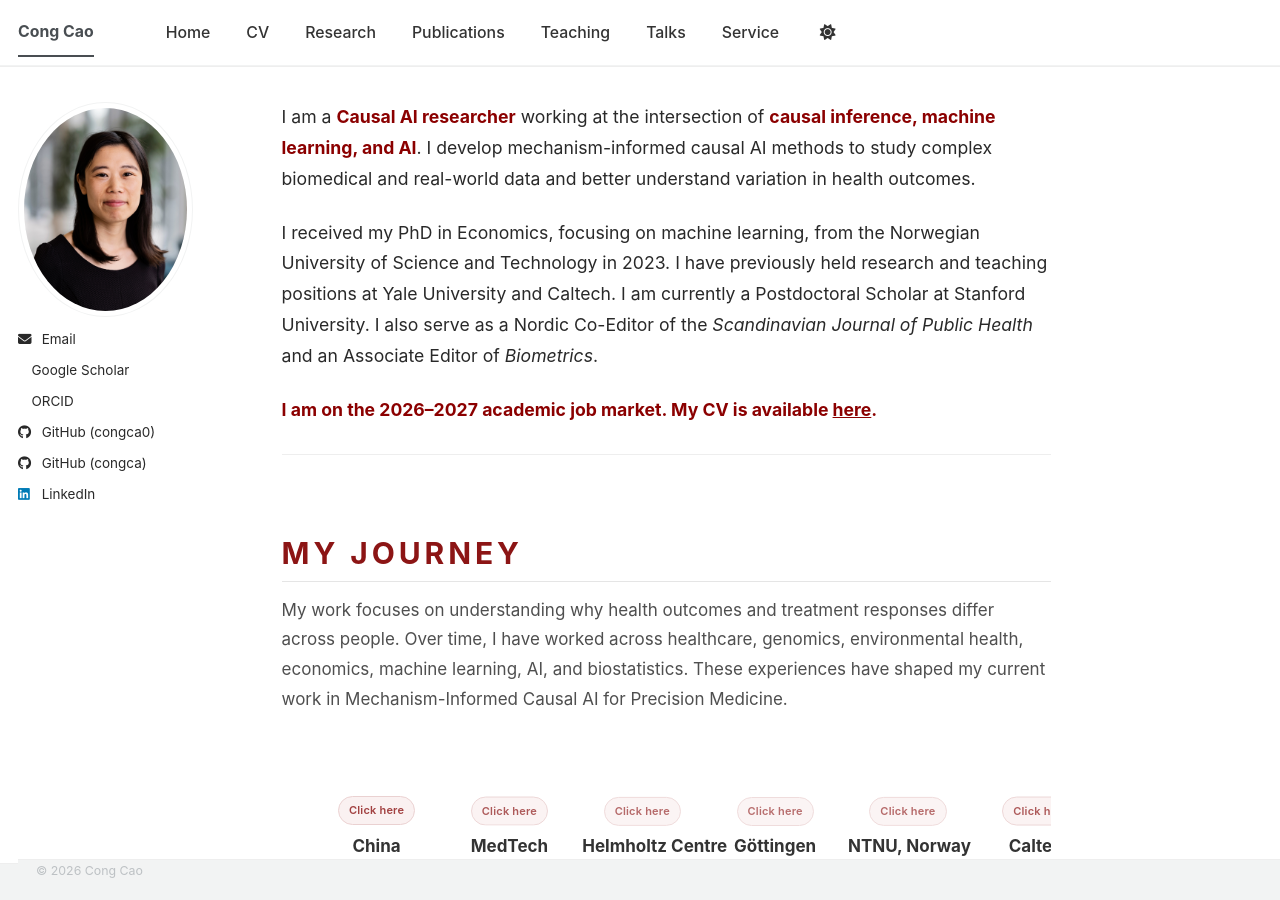
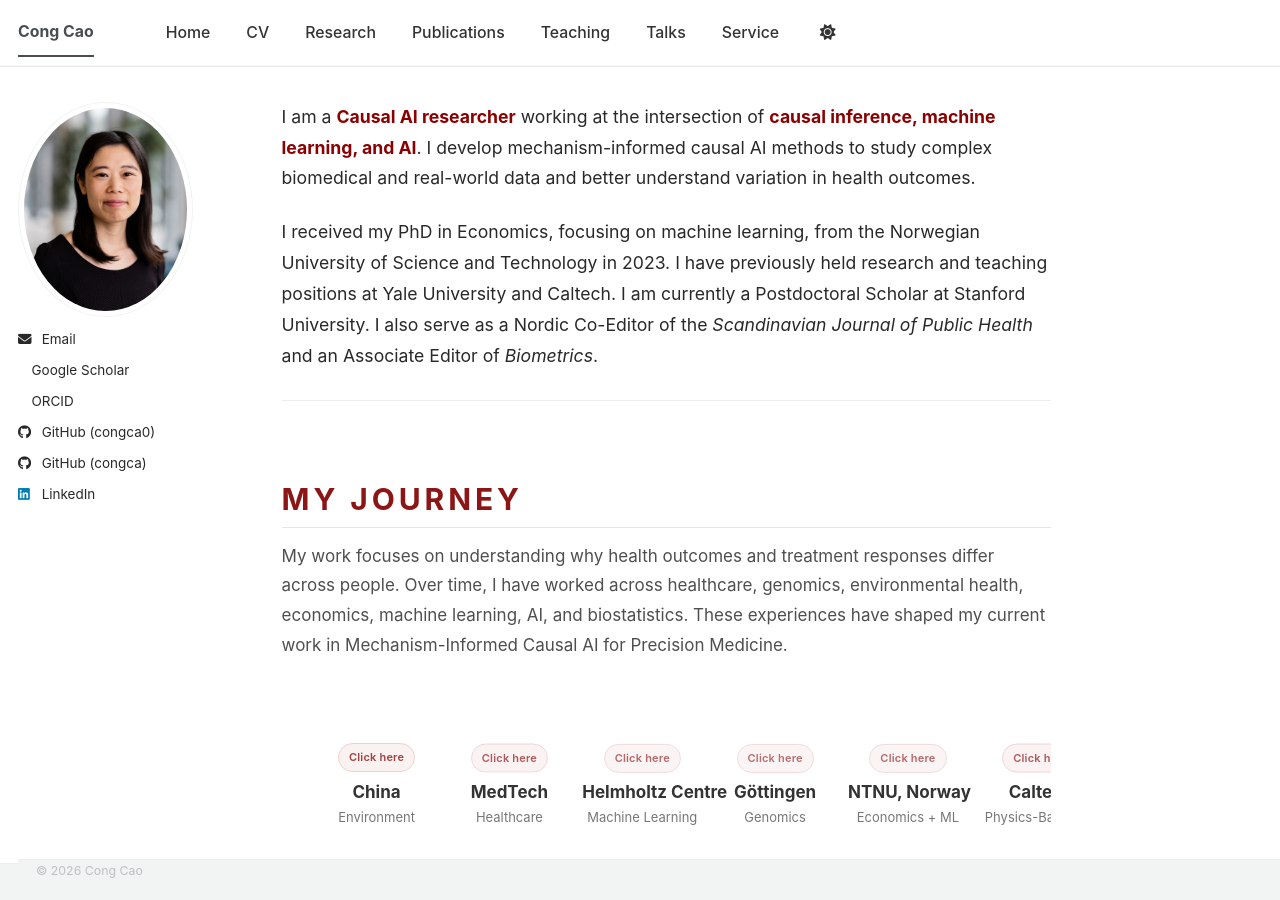
Before and after one commit to congca0/congca0.github.io, a Jekyll site: the page built from index.md, in a window 1280 px wide and 900 px high. Built offline with Jekyll 4.4.1, drawn with Linux system fonts in a browser that asks for light colours; a style sheet for code colours, icons or effects is not loaded; our own code applies the rules of GitHub Pages for plain Markdown files.

Commit message:
Update index.md

```diff
--- a/index.md
+++ b/index.md
@@ -7,12 +7,7 @@ I am a <strong style="color: #8B0000;">Causal AI researcher</strong> working at
 
 I received my PhD in Economics, focusing on machine learning, from the Norwegian University of Science and Technology in 2023. I have previously held research and teaching positions at Yale University and Caltech. I am currently a Postdoctoral Scholar at Stanford University. I also serve as a Nordic Co-Editor of the *Scandinavian Journal of Public Health* and an Associate Editor of *Biometrics*.
 
-<p>
-  <strong style="color: #8B0000;">
-    I am on the 2026–2027 academic job market. My CV is available
-    <a href="https://drive.google.com/file/d/1L8-WmwjU6J6DCoCL3lhumDLoxBCOXDy3/view" target="_blank" style="color: #8B0000; text-decoration: underline;">here</a>.
-  </strong>
-</p>
+
 ---
 
 <style>
```
